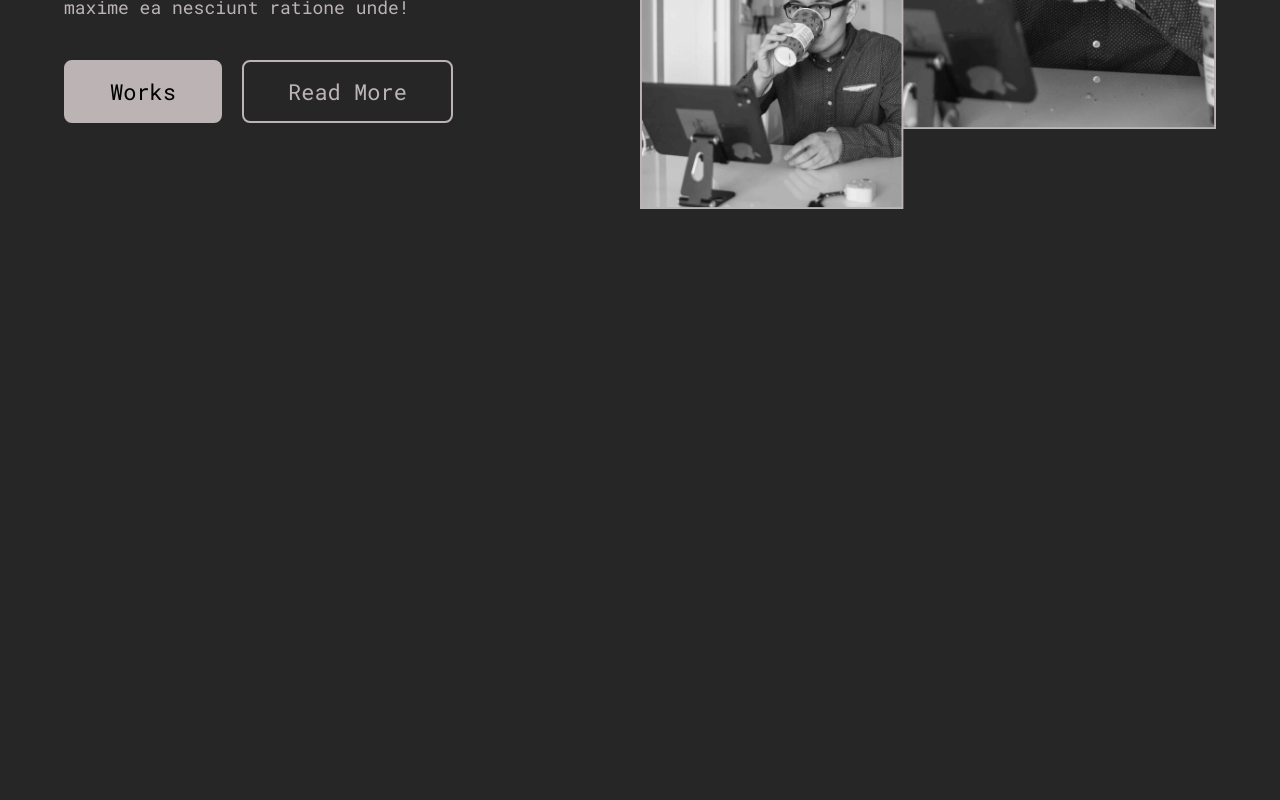
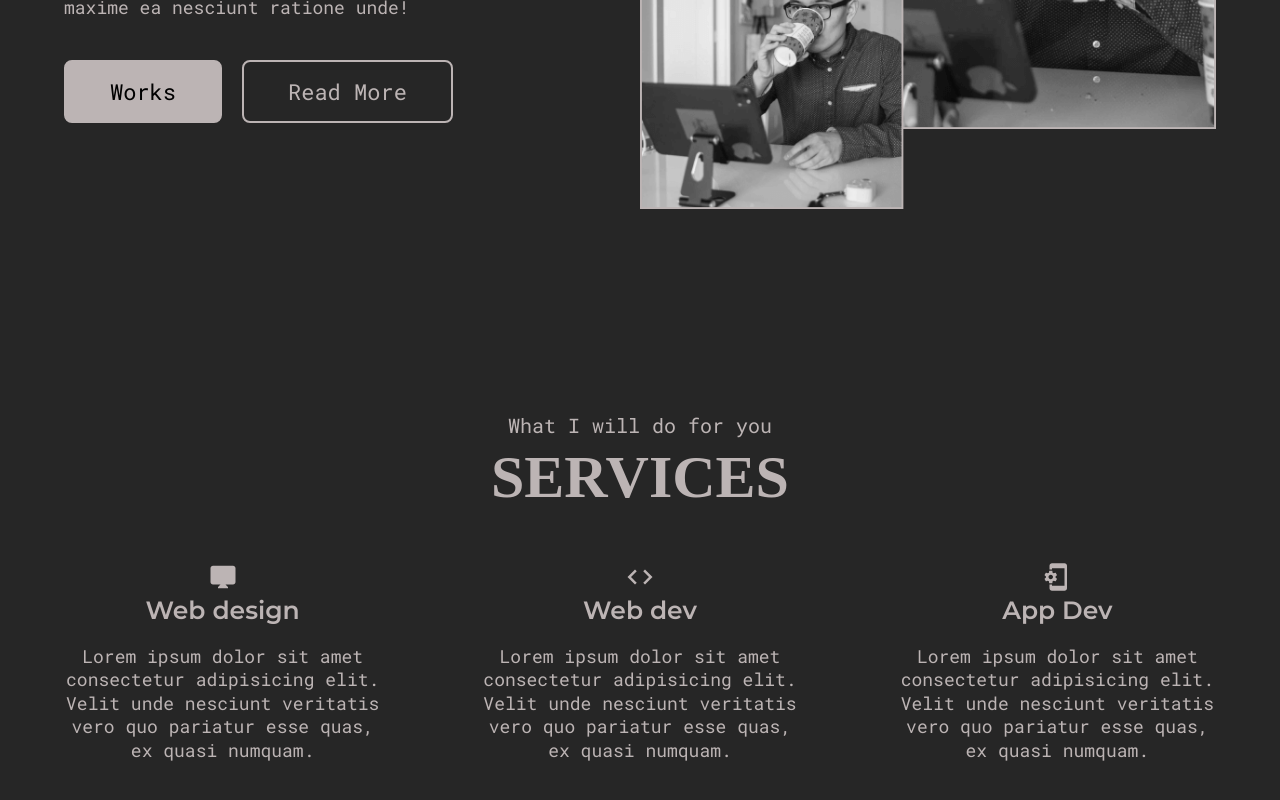
Before and after one commit to Barna-Molnar/barna-portfolio, a React (Create React App) app: page / in a window 1280 px wide. Shown: the part 1453-2253 px from the top of the page. Before the commit the page ends 1765 px from the top, so only its background shows below. Built offline with nearby package versions, Linux system fonts and the light colour scheme; the HTML template or start-up script is replaced by a standard one; a web font is replaced by a local one.

Commit message:
Service section

```diff
--- /dev/null
+++ b/src/components/ServicesSection.jsx
@@ -0,0 +1,50 @@
+import React from 'react';
+import { MdCode, MdDesktopMac, MdPhonelinkSetup } from 'react-icons/md';
+import styled from 'styled-components';
+import SectionTitle from './SectionTitle';
+import ServicesSectionItem from './ServicesSectionItem';
+
+const ServicesItemStyles = styled.div`
+  padding: 10rem 0;
+  .services__allItems {
+    display: flex;
+    gap: 10rem;
+    justify-content: space-between;
+    margin-top: 5rem;
+  }
+
+  @media only screen and (max-width: 768px) {
+    .services__allItems {
+      flex-direction: column;
+      max-width: 350px;
+      margin: 0 auto;
+    }
+  }
+`;
+
+export default function ServicesSection() {
+  return (
+    <ServicesItemStyles>
+      <div className="container">
+        <SectionTitle heading="Services" subheading="What I will do for you" />
+        <div className="services__allItems">
+          <ServicesSectionItem
+            icon={<MdDesktopMac />}
+            title="Web design"
+            description="Lorem ipsum dolor sit amet consectetur adipisicing elit. Velit unde nesciunt veritatis vero quo pariatur esse quas, ex quasi numquam."
+          />
+          <ServicesSectionItem
+            icon={<MdCode />}
+            title="Web dev"
+            description="Lorem ipsum dolor sit amet consectetur adipisicing elit. Velit unde nesciunt veritatis vero quo pariatur esse quas, ex quasi numquam."
+          />
+          <ServicesSectionItem
+            icon={<MdPhonelinkSetup />}
+            title="App Dev"
+            description="Lorem ipsum dolor sit amet consectetur adipisicing elit. Velit unde nesciunt veritatis vero quo pariatur esse quas, ex quasi numquam."
+          />
+        </div>
+      </div>
+    </ServicesItemStyles>
+  );
+}
--- /dev/null
+++ b/src/components/ServicesSectionItem.jsx
@@ -0,0 +1,34 @@
+import React from 'react';
+import { MdDesktopMac } from 'react-icons/md';
+import styled from 'styled-components';
+import Ptext from './Ptext';
+
+const ItemStyles = styled.div`
+  text-align: center;
+  .servicesItem__icon {
+    svg {
+      width: 3rem;
+    }
+  }
+  .servicesItem__title {
+    font-size: 2.5rem;
+    font-family: 'Montserrat SemiBold';
+  }
+  .para {
+    margin-top: 2rem;
+  }
+`;
+
+export default function ServicesSectionItem({
+  icon = <MdDesktopMac />,
+  title = 'Web Design',
+  description = 'Lorem ipsum dolor sit amet consectetur adipisicing elit. Velit unde nesciunt veritatis vero quo pariatur esse quas, ex quasi numquam.',
+}) {
+  return (
+    <ItemStyles>
+      <div className="servicesItem__icon">{icon}</div>
+      <div className="servicesItem__title">{title}</div>
+      <Ptext> {description}</Ptext>
+    </ItemStyles>
+  );
+}
--- a/src/pages/Home.jsx
+++ b/src/pages/Home.jsx
@@ -1,12 +1,14 @@
 import React from 'react';
 import AboutSection from '../components/AboutSection';
 import HeroSection from '../components/HeroSection';
+import ServicesSection from '../components/ServicesSection';
 
 export default function Home() {
   return (
     <div>
       <HeroSection />
       <AboutSection />
+      <ServicesSection />
     </div>
   );
 }
```
